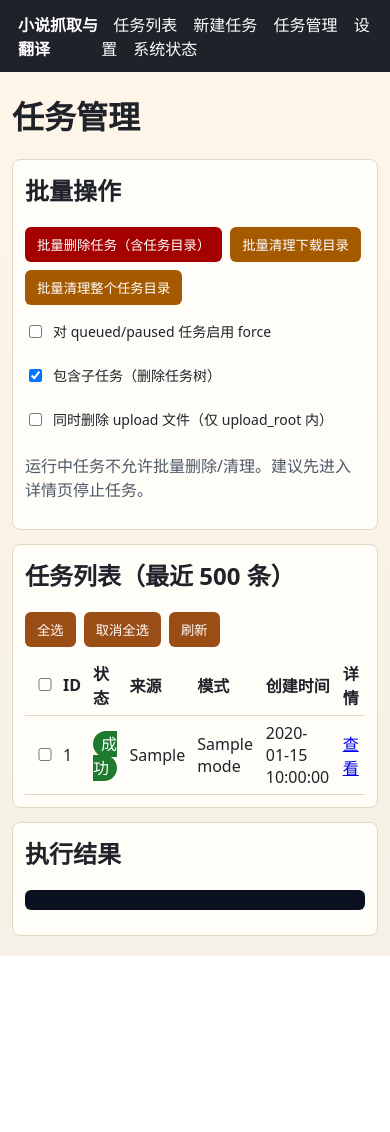
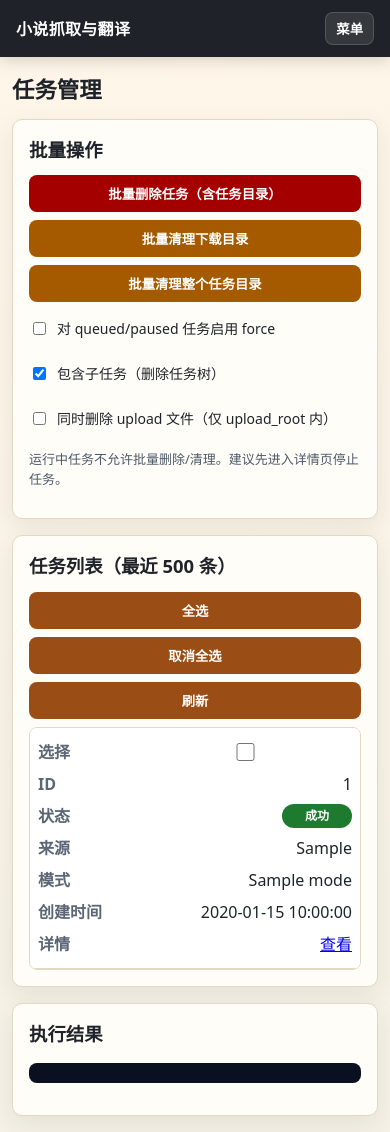
Before and after one commit to HakuchumuHYX/novel-downloader-translator-webui, a FastAPI app: template webui/app/templates/task_manage.html in a window 390 px wide. Before the commit the page ends 956 px from the top, so only its background shows below. Run offline with FastAPI, Linux system fonts and the light colour scheme; the template is opened without the code that fills it: most values are stand-ins (such as "Sample title", 1, 10 or a date in 2020).

Commit message:
fixed a problem

```diff
--- a/webui/app/main.py
+++ b/webui/app/main.py
@@ -65,6 +65,7 @@ from .services.task_service import (
     list_tasks,
     list_tasks_by_ids,
     list_task_descendants,
+    reconcile_orphan_running_tasks,
     resume_task,
 )
 from .services.worker import TaskWorker
@@ -97,6 +98,8 @@ def _startup() -> None:
         raise RuntimeError("WEBUI_SECRET_KEY is required when WEBUI_REQUIRE_SECRET_KEY=true")
 
     init_db()
+    with get_conn() as conn:
+        reconcile_orphan_running_tasks(conn)
     worker = TaskWorker()
     worker.start()
 
--- a/webui/app/static/style.css
+++ b/webui/app/static/style.css
@@ -7,6 +7,14 @@
   --warn: #a65a00;
   --bad: #a40000;
   --border: #e5d8c3;
+
+  --radius: 10px;
+  --space-1: 4px;
+  --space-2: 8px;
+  --space-3: 12px;
+  --space-4: 16px;
+  --space-5: 24px;
+  --shadow: 0 8px 24px rgba(31, 35, 41, 0.08);
 }
 
 * {
@@ -18,71 +26,88 @@ body {
   font-family: "Noto Sans", "Segoe UI", sans-serif;
   background: radial-gradient(circle at top, #fff6e8, var(--bg));
   color: var(--text);
+  line-height: 1.5;
 }
 
 .topbar {
+  position: sticky;
+  top: 0;
+  z-index: 50;
   display: flex;
   justify-content: space-between;
   align-items: center;
-  padding: 12px 18px;
+  gap: var(--space-3);
+  padding: var(--space-3) var(--space-4);
   background: #1f2329;
   color: #fff;
+  box-shadow: 0 2px 16px rgba(0, 0, 0, 0.18);
+}
+
+.brand {
+  font-weight: 800;
+  letter-spacing: 0.02em;
+}
+
+.nav-toggle {
+  display: none;
+  background: rgba(255, 255, 255, 0.1);
+  color: #fff;
+  border: 1px solid rgba(255, 255, 255, 0.15);
+  border-radius: 8px;
+  padding: 6px 10px;
+  cursor: pointer;
+}
+
+.topbar nav {
+  display: flex;
+  align-items: center;
+  gap: var(--space-2);
 }
 
 .topbar a {
   color: #fff;
-  margin-left: 12px;
   text-decoration: none;
+  border-radius: 999px;
+  padding: 6px 10px;
+  background: rgba(255, 255, 255, 0.08);
+  transition: background 0.2s ease;
 }
 
-.brand {
-  font-weight: 700;
+.topbar a:hover {
+  background: rgba(255, 255, 255, 0.16);
 }
 
 .container {
   max-width: 1180px;
-  margin: 20px auto;
-  padding: 0 12px;
+  margin: var(--space-4) auto;
+  padding: 0 var(--space-3);
 }
 
 .panel {
   background: var(--panel);
   border: 1px solid var(--border);
-  border-radius: 8px;
-  padding: 12px;
-  margin-bottom: 14px;
+  border-radius: var(--radius);
+  padding: var(--space-4);
+  margin-bottom: var(--space-4);
+  box-shadow: var(--shadow);
 }
 
 .grid {
   display: grid;
   grid-template-columns: 1fr 1fr;
-  gap: 12px;
+  gap: var(--space-4);
 }
 
 .two-col {
   display: grid;
   grid-template-columns: 1fr 1fr;
-  gap: 8px;
+  gap: var(--space-3);
 }
 
 .split-preview-grid {
   display: grid;
   grid-template-columns: 1fr 1fr;
-  gap: 12px;
-}
-
-@media (max-width: 900px) {
-  .grid {
-    grid-template-columns: 1fr;
-  }
-
-  .two-col {
-    grid-template-columns: 1fr;
-  }
-
-  .split-preview-grid {
-    grid-template-columns: 1fr;
-  }
+  gap: var(--space-4);
 }
 
 h1,
@@ -91,20 +116,46 @@ h3 {
   margin-top: 0;
 }
 
+h1 {
+  font-size: 1.4rem;
+  margin-bottom: var(--space-3);
+}
+
+h2 {
+  font-size: 1.15rem;
+  margin-bottom: var(--space-3);
+}
+
+h3 {
+  font-size: 1rem;
+  margin-bottom: var(--space-2);
+}
+
 label {
   display: block;
-  margin: 8px 0;
+  margin: var(--space-2) 0;
   font-size: 14px;
 }
 
 input,
 select,
-textarea {
+textarea,
+progress {
   width: 100%;
-  padding: 8px;
+  padding: 9px 10px;
   border: 1px solid var(--border);
-  border-radius: 6px;
+  border-radius: 8px;
   background: #fff;
+  color: var(--text);
+}
+
+input:focus,
+select:focus,
+textarea:focus,
+button:focus-visible,
+a:focus-visible {
+  outline: 2px solid rgba(155, 77, 22, 0.35);
+  outline-offset: 1px;
 }
 
 textarea {
@@ -113,27 +164,55 @@ textarea {
 
 .btn,
 button {
+  display: inline-flex;
+  align-items: center;
+  justify-content: center;
+  gap: 6px;
   background: var(--accent);
   color: #fff;
   border: none;
-  border-radius: 6px;
-  padding: 8px 12px;
+  border-radius: 8px;
+  padding: 9px 12px;
   text-decoration: none;
   cursor: pointer;
+  font-weight: 600;
+  transition: filter 0.2s ease, transform 0.02s ease;
+}
+
+.btn:hover,
+button:hover {
+  filter: brightness(1.06);
+}
+
+.btn:active,
+button:active {
+  transform: translateY(1px);
+}
+
+.btn:disabled,
+button:disabled {
+  opacity: 0.55;
+  cursor: not-allowed;
 }
 
 .actions {
-  margin: 8px 0;
+  margin: var(--space-2) 0;
   display: flex;
-  gap: 8px;
+  gap: var(--space-2);
   align-items: center;
   flex-wrap: wrap;
 }
 
 .status {
-  padding: 2px 8px;
+  display: inline-flex;
+  align-items: center;
+  justify-content: center;
+  min-width: 70px;
+  padding: 3px 9px;
   border-radius: 999px;
   color: #fff;
+  font-size: 12px;
+  font-weight: 700;
 }
 
 .status-succeeded {
@@ -185,6 +264,14 @@ button {
   width: auto;
 }
 
+.table-wrap {
+  width: 100%;
+  overflow: auto;
+  border: 1px solid var(--border);
+  border-radius: 8px;
+  background: #fff;
+}
+
 table {
   width: 100%;
   border-collapse: collapse;
@@ -194,20 +281,151 @@ th,
 td {
   border-bottom: 1px solid var(--border);
   text-align: left;
-  padding: 6px;
+  padding: 8px 10px;
+  vertical-align: top;
+}
+
+th {
+  background: #fcf7ef;
+  font-weight: 700;
+}
+
+tbody tr:nth-child(even) {
+  background: #fffdf9;
 }
 
 .logs,
 .preview {
-  max-height: 560px;
+  max-height: min(70vh, 560px);
   overflow: auto;
   background: #0b1020;
   color: #d8e7ff;
   padding: 10px;
-  border-radius: 6px;
-  line-height: 1.45;
+  border-radius: 8px;
+  line-height: 1.5;
+  font-family: ui-monospace, "SFMono-Regular", Menlo, Consolas, "Liberation Mono", monospace;
+}
+
+.logs {
+  white-space: pre-wrap;
+  word-break: break-word;
+}
+
+.preview {
+  white-space: pre;
 }
 
 .hint {
   color: #4d5968;
+  font-size: 13px;
 }
+
+.progress-block {
+  display: grid;
+  gap: var(--space-2);
+  margin: var(--space-3) 0;
+}
+
+.progress-row {
+  display: grid;
+  grid-template-columns: 64px 1fr auto;
+  gap: var(--space-2);
+  align-items: center;
+}
+
+.progress-title {
+  font-size: 13px;
+  color: #5c6675;
+  font-weight: 600;
+}
+
+details.panel summary {
+  cursor: pointer;
+}
+
+details.panel[open] summary {
+  margin-bottom: var(--space-3);
+}
+
+@media (max-width: 900px) {
+
+  .grid,
+  .two-col,
+  .split-preview-grid {
+    grid-template-columns: 1fr;
+  }
+}
+
+@media (max-width: 760px) {
+  .topbar {
+    flex-wrap: wrap;
+  }
+
+  .nav-toggle {
+    display: inline-flex;
+  }
+
+  .topbar nav {
+    display: none;
+    width: 100%;
+    flex-direction: column;
+    align-items: stretch;
+    gap: var(--space-2);
+  }
+
+  body.nav-open .topbar nav {
+    display: flex;
+  }
+
+  .topbar nav a {
+    border-radius: 8px;
+    text-align: left;
+  }
+
+  .actions {
+    flex-direction: column;
+    align-items: stretch;
+  }
+
+  .actions .btn,
+  .actions button {
+    width: 100%;
+  }
+
+  table.table-responsive thead {
+    display: none;
+  }
+
+  table.table-responsive,
+  table.table-responsive tbody,
+  table.table-responsive tr,
+  table.table-responsive td {
+    display: block;
+    width: 100%;
+  }
+
+  table.table-responsive tr {
+    border-bottom: 1px solid var(--border);
+    padding: var(--space-2);
+    background: #fff;
+  }
+
+  table.table-responsive td {
+    border: none;
+    padding: 4px 0;
+    display: flex;
+    justify-content: space-between;
+    gap: var(--space-2);
+  }
+
+  table.table-responsive td::before {
+    content: attr(data-label);
+    font-weight: 700;
+    color: #5c6675;
+    flex: 0 0 92px;
+  }
+
+  .progress-row {
+    grid-template-columns: 1fr;
+  }
+}
--- a/webui/app/templates/base.html
+++ b/webui/app/templates/base.html
@@ -11,6 +11,7 @@
 <body>
   <header class="topbar">
     <div class="brand">小说抓取与翻译</div>
+    <button class="nav-toggle" type="button" onclick="document.body.classList.toggle('nav-open')">菜单</button>
     <nav>
       <a href="/">任务列表</a>
       <a href="/tasks/new">新建任务</a>
--- a/webui/app/templates/new_task.html
+++ b/webui/app/templates/new_task.html
@@ -98,8 +98,8 @@
     </label>
   </section>
 
-  <section class="panel">
-    <h2>任务级覆盖参数（可选）</h2>
+  <details class="panel">
+    <summary><strong>任务级覆盖参数（可选 / 高级）</strong></summary>
     <div class="two-col">
       <label>model <input type="text" name="override__model" placeholder="{{ settings.model }}"></label>
       <label>model_list <input type="text" name="override__model_list" placeholder="{{ settings.model_list }}"></label>
@@ -145,7 +145,7 @@
       <label>deepl_key <input type="password" name="override__deepl_key" placeholder="（可选覆盖）"></label>
       <label>custom_api <input type="password" name="override__custom_api" placeholder="（可选覆盖）"></label>
     </div>
-  </section>
+  </details>
 
   <section class="panel">
     <h2>任务模板</h2>
--- a/webui/app/templates/task_manage.html
+++ b/webui/app/templates/task_manage.html
@@ -25,7 +25,8 @@
         <button onclick="refreshTasks()">刷新</button>
     </div>
 
-    <table>
+    <div class="table-wrap">
+        <table class="table-responsive">
             <thead>
                 <tr>
                     <th><input type="checkbox" id="check-all" onchange="toggleAllFromHeader(this)"></th>
@@ -40,9 +41,9 @@
             <tbody id="task-table-body">
                 {% for t in tasks %}
                 <tr>
-                <td><input type="checkbox" class="task-check" value="{{ t.id }}"></td>
-                <td>{{ t.id }}</td>
-                <td>
+                    <td data-label="选择"><input type="checkbox" class="task-check" value="{{ t.id }}"></td>
+                    <td data-label="ID">{{ t.id }}</td>
+                    <td data-label="状态">
                         <span class="status status-{{ t.status }}">
                             {% if t.status == 'queued' %}排队中
                             {% elif t.status == 'running' %}运行中
@@ -54,14 +55,15 @@
                             {% endif %}
                         </span>
                     </td>
-                <td>{{ t.source_type }}</td>
-                <td>{{ t.mode }}</td>
-                <td>{{ t.created_at }}</td>
-                <td><a href="/tasks/{{ t.id }}">查看</a></td>
+                    <td data-label="来源">{{ t.source_type }}</td>
+                    <td data-label="模式">{{ t.mode }}</td>
+                    <td data-label="创建时间">{{ t.created_at }}</td>
+                    <td data-label="详情"><a href="/tasks/{{ t.id }}">查看</a></td>
                 </tr>
                 {% endfor %}
             </tbody>
         </table>
+    </div>
 </section>
 
 <section class="panel">
@@ -134,13 +136,13 @@
         for (const t of data.items || []) {
             const tr = document.createElement('tr');
             tr.innerHTML = `
-        <td><input type="checkbox" class="task-check" value="${t.id}"></td>
-        <td>${t.id}</td>
-        <td><span class="status status-${t.status}">${t.status}</span></td>
-        <td>${t.source_type || ''}</td>
-        <td>${t.mode || ''}</td>
-        <td>${t.created_at || ''}</td>
-        <td><a href="/tasks/${t.id}">查看</a></td>
+        <td data-label="选择"><input type="checkbox" class="task-check" value="${t.id}"></td>
+        <td data-label="ID">${t.id}</td>
+        <td data-label="状态"><span class="status status-${t.status}">${t.status}</span></td>
+        <td data-label="来源">${t.source_type || ''}</td>
+        <td data-label="模式">${t.mode || ''}</td>
+        <td data-label="创建时间">${t.created_at || ''}</td>
+        <td data-label="详情"><a href="/tasks/${t.id}">查看</a></td>
       `;
             body.appendChild(tr);
         }
```
Also changed, not shown: webui/app/services/task_service.py (+44 -1 lines), webui/app/services/worker.py (+39 -0 lines), webui/app/templates/index.html (+9 -7 lines). Lines whose indentation alone changed are shown as unchanged.
